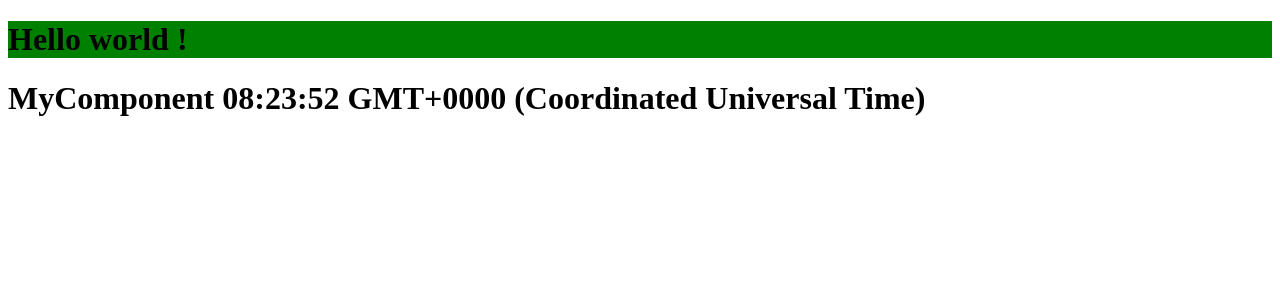
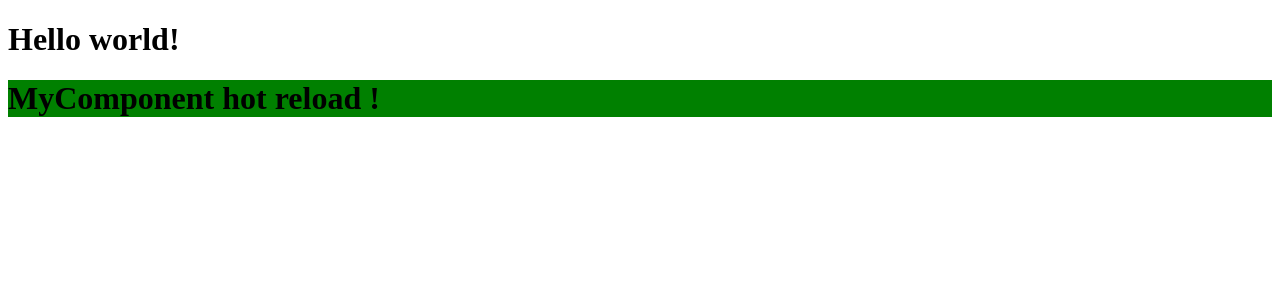
Before and after one commit to silicogen/tabata.kytxa.ru, a React app: page / in a window 1280 px wide. Shown: the top 300 px of the page. Built offline with nearby package versions, Linux system fonts and the light colour scheme.

Commit message:
debug hot works

```diff
--- a/src/App.css
+++ b/src/App.css
@@ -1,3 +1,3 @@
-#colored{
+#colored {
     background: green;
 }
--- a/src/App.js
+++ b/src/App.js
@@ -3,7 +3,7 @@ import './App.css'
 import { MyComponent } from './MyComponent'
 
 const _App = () => <>
-    <h1 id="colored">Hello world           !</h1>
+    <h1>Hello world!</h1>
     <MyComponent />
 </>
 
--- a/src/MyComponent.js
+++ b/src/MyComponent.js
@@ -1,8 +1,8 @@
 import React from 'react'
 
 export const MyComponent = () => {
-    const time = new Date().toTimeString();
-    return <>
-        <h1>{`MyComponent      ${time}`}</h1>
-    </>
+    // the place for breakpoint
+    const id = "colored";
+    // the place for hot reload
+    return <h1 id={id}>{`MyComponent    hot  reload    !`}</h1>
 }
--- a/webpack.config.js
+++ b/webpack.config.js
@@ -1,6 +1,4 @@
 const path = require('path')
-const MiniCssExtructPlugin = require('mini-css-extract-plugin')
-const HtmlWebpackPlugin = require('html-webpack-plugin')
 
 module.exports = {
     output: {
@@ -10,10 +8,8 @@ module.exports = {
     devServer: {
         static: path.join(__dirname, 'public'),
         port: 3003,
-        hot: false,
-        liveReload: false,
-        // hot: true,
-        // liveReload: true,
+        hot: true,
+        liveReload: true,
     },
     entry: './src/index.js',
     module: {
@@ -25,17 +21,12 @@ module.exports = {
             },
             {
                 test: /\.css$/,
-                use: [MiniCssExtructPlugin.loader, 'css-loader']
+                use: ['style-loader', 'css-loader'],
             }
         ],
     },
     resolve: {
         extensions: ['.tsx', '.ts', '.js', 'jsx'],
     },
-
-    devtool: 'eval-source-map',
-    plugins: [
-        new HtmlWebpackPlugin({ template: './public/index.html' }),
-        new MiniCssExtructPlugin(),
-    ]
+    devtool: 'source-map',
 }
```
